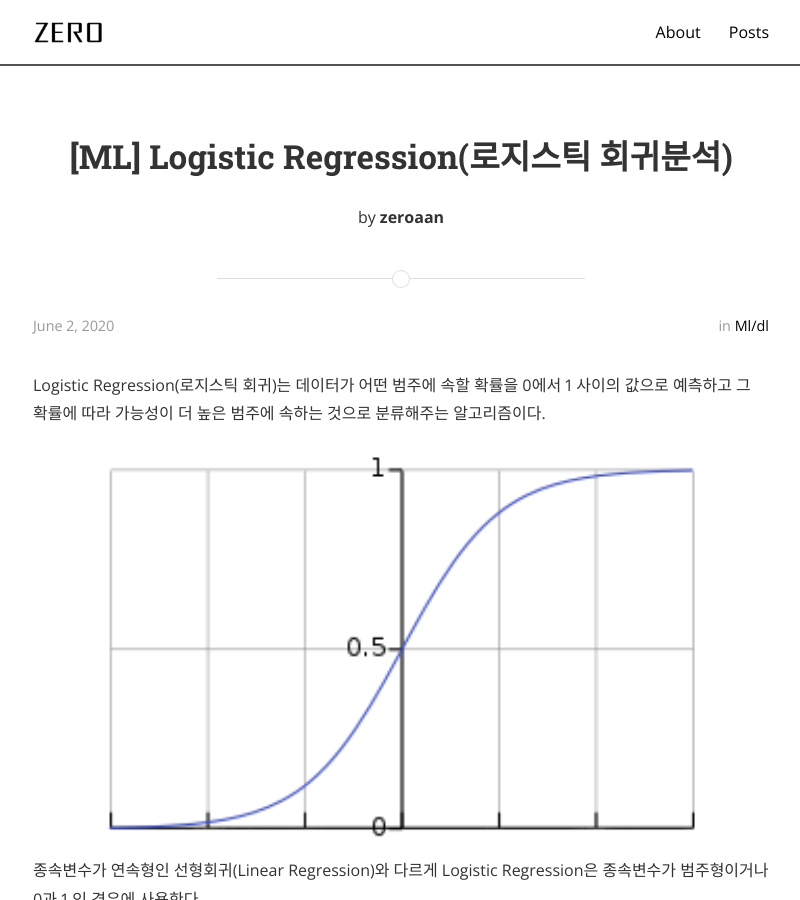
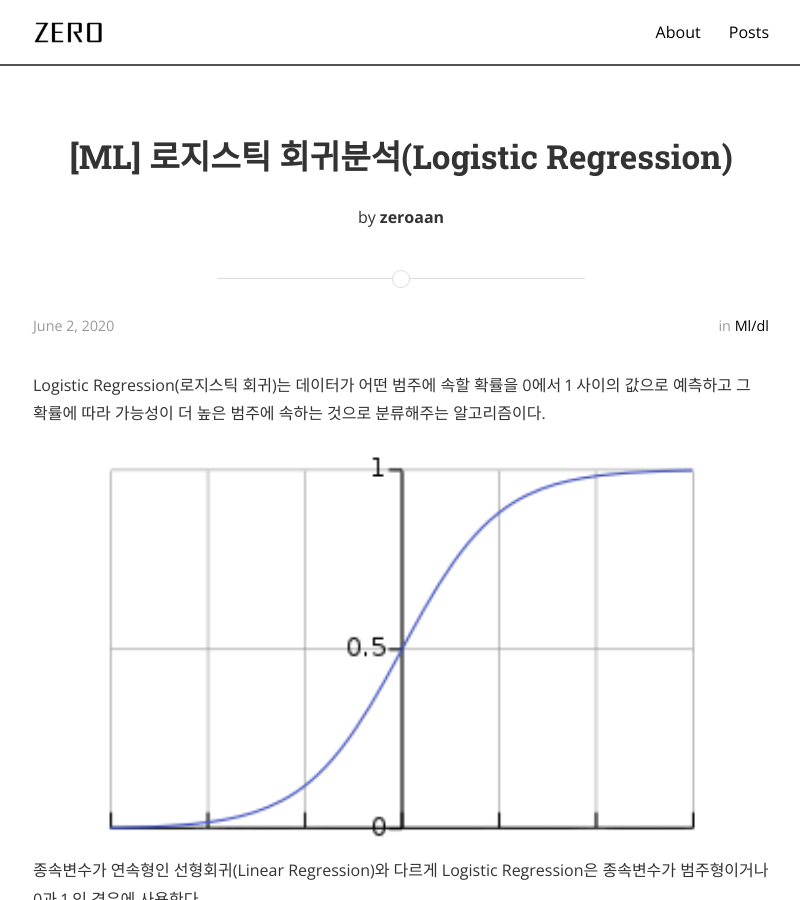
Before and after one commit to zeroaan/zeroaan.github.io, a Jekyll site: the page built from _posts/2020-06-02-[ML] 로지스틱 회귀분석(Logistic Regression).md, in a window 1280 px wide and 900 px high. Shown: the whole window, without its empty margins (239-1039 px from the left). Built offline with Jekyll 4.4.1, drawn with Linux system fonts in a browser that asks for light colours; nearby versions of some CDN libraries; formulas are drawn with MathJax 3; comment, search, counter and statistics services are not loaded.

```diff
--- a/_posts/2020-06-02-[ML] Logistic Regression(로지스틱 회귀분석).md
+++ b/_posts/2020-06-02-[ML] 로지스틱 회귀분석(Logistic Regression).md
@@ -1,6 +1,6 @@
 ---
 layout: post
-title:  "[ML] Logistic Regression(로지스틱 회귀분석)"
+title:  "[ML] 로지스틱 회귀분석(Logistic Regression)"
 date:   2020-06-02 21:03:25
 author: zeroaan
 categories: ml/dl
```
